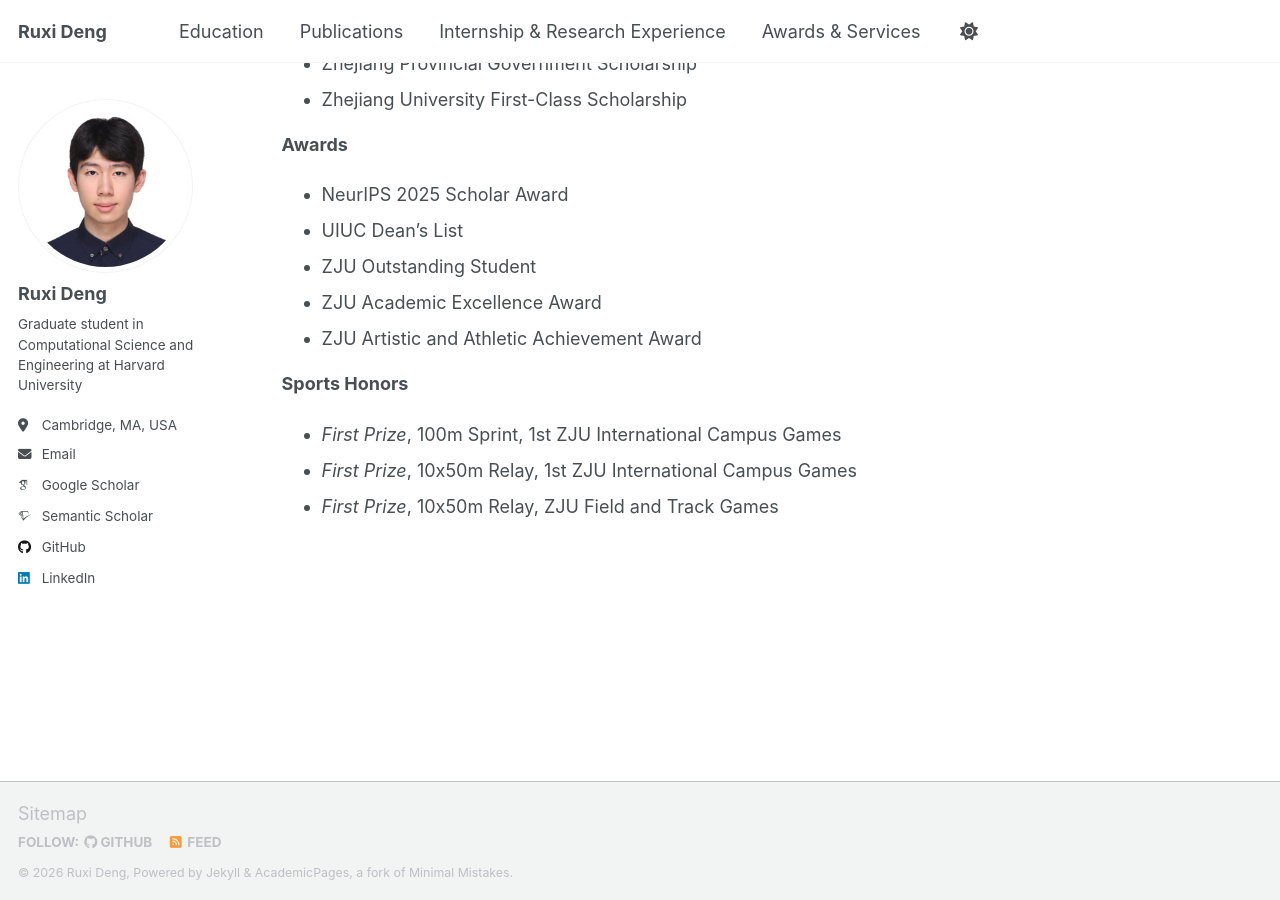
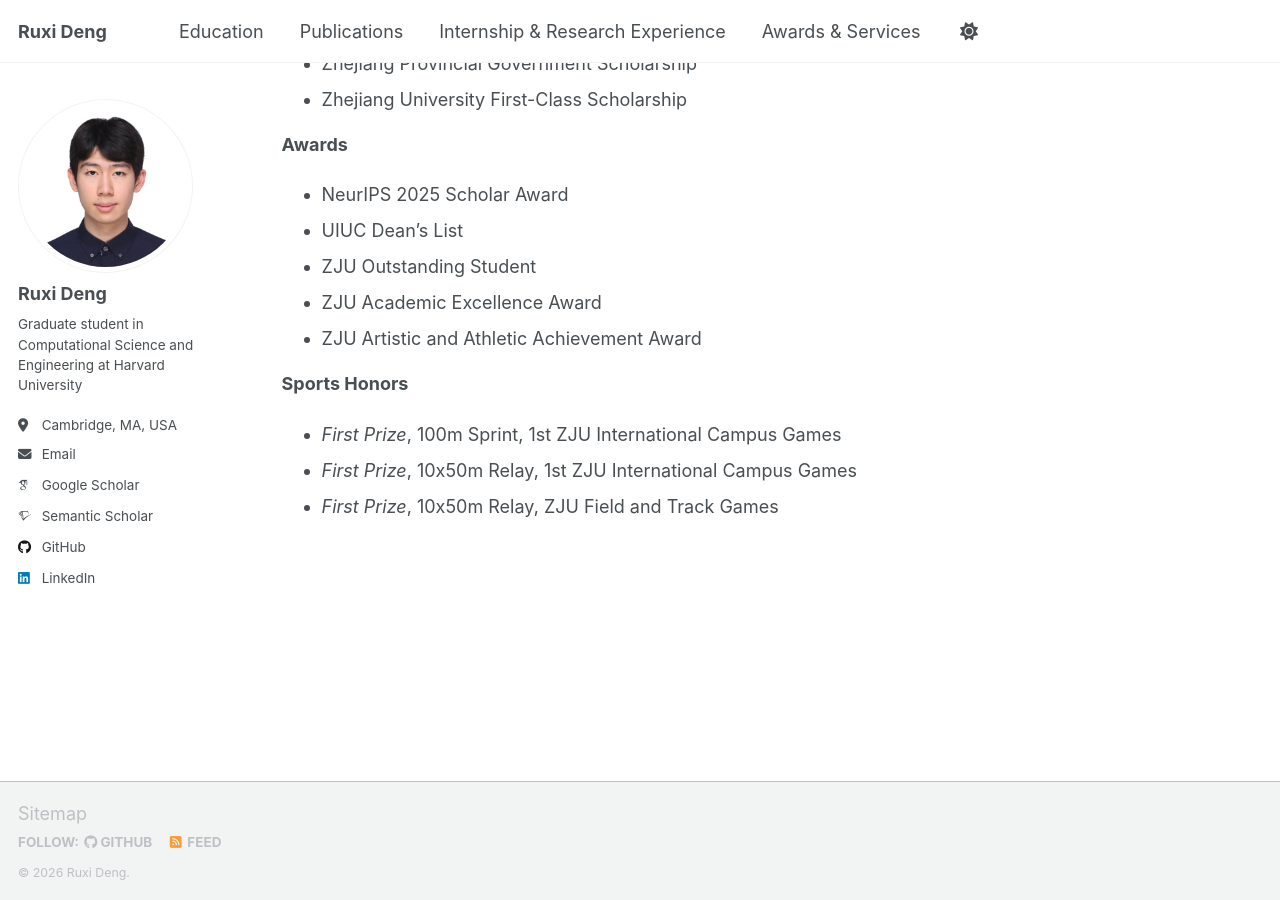
Before and after one commit to ruxideng/ruxideng.github.io, a Jekyll site: the page built from _pages/about.md, in a window 1280 px wide and 900 px high, scrolled down 2948 px. Built offline with Jekyll 4.4.1, drawn with Linux system fonts in a browser that asks for light colours; some web fonts are replaced; a script that is not in the unit is left out.

Commit message:
Update footer.html

```diff
--- a/_includes/footer.html
+++ b/_includes/footer.html
@@ -4,7 +4,9 @@
 <div class="page__footer-follow">
   <ul class="social-icons">
     {% if site.data.ui-text[site.locale].follow_label %}
-      <li><strong>{{ site.data.ui-text[site.locale].follow_label }}</strong></li>
+      <li>
+        <strong>{{ site.data.ui-text[site.locale].follow_label }}</strong>
+      </li>
     {% endif %}
 
     {% if site.author.github %}
@@ -36,10 +38,5 @@
 {% endif %}
 
 <div class="page__footer-copyright">
-  &copy; {{ site.time | date: '%Y' }} {{ site.name | default: site.title }},
-  {{ site.data.ui-text[site.locale].powered_by | default: "Powered by" }}
-  <a href="https://jekyllrb.com" rel="nofollow">Jekyll</a> &amp;
-  <a href="https://github.com/academicpages/academicpages.github.io">AcademicPages</a>,
-  a fork of
-  <a href="https://mademistakes.com/work/minimal-mistakes-jekyll-theme/" rel="nofollow">Minimal Mistakes</a>.
+  &copy; {{ site.time | date: '%Y' }} {{ site.name | default: site.title }}.
 </div>
```
